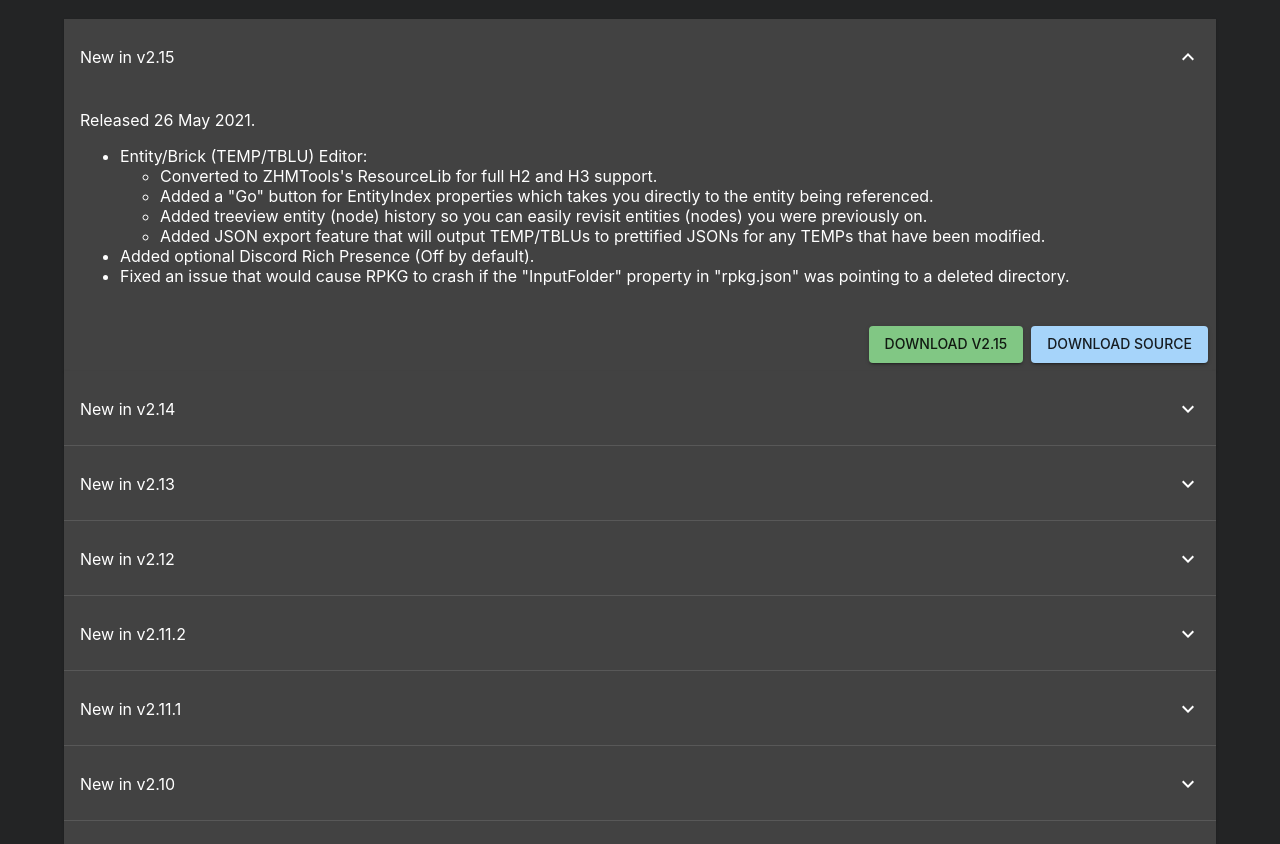
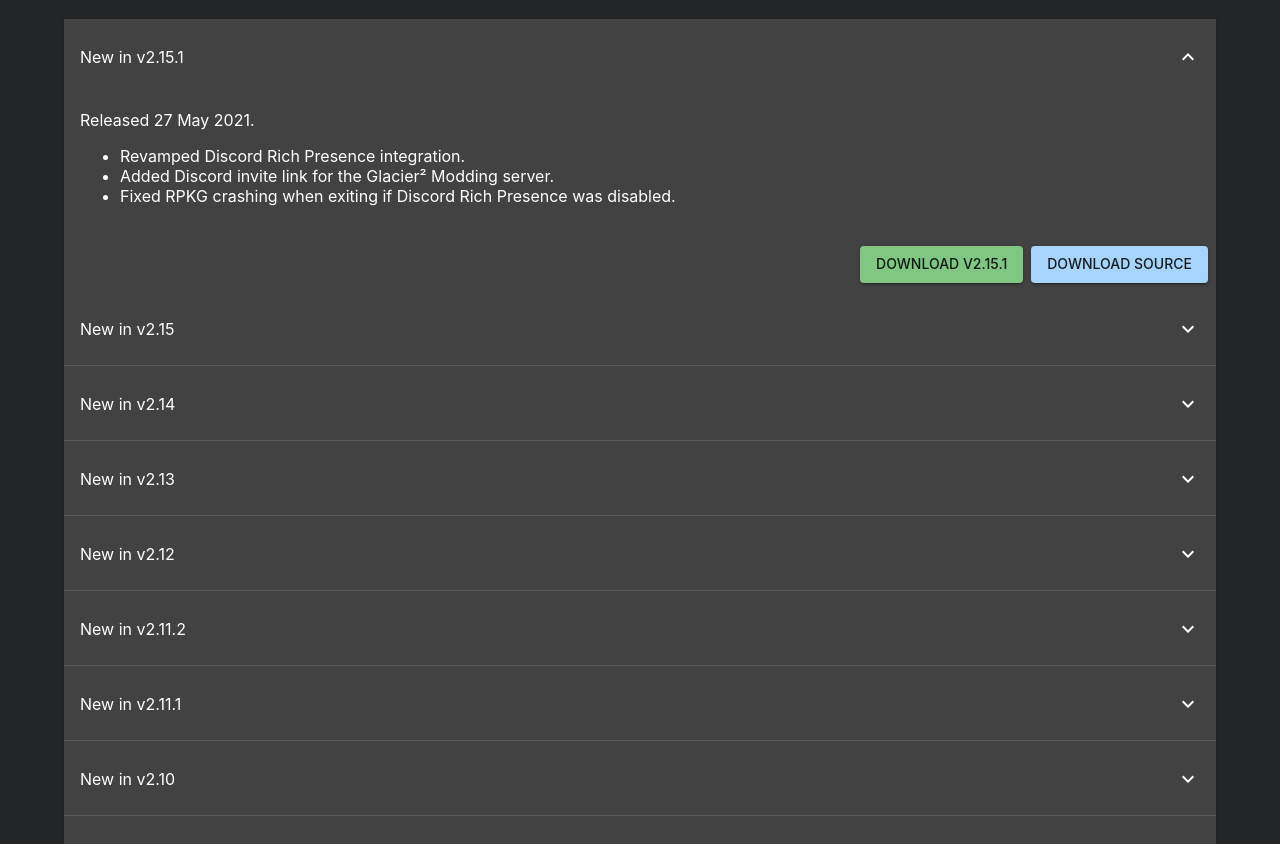
Before and after one commit to glacier-modding/glaciermodding.org-old, a Next.js app: page /rpkg in a window 1280 px wide. Shown: the part 1093-1937 px from the top of the page. Built offline with nearby package versions, Linux system fonts and the light colour scheme.

Commit message:
RPKG 2.15.1 Released

```diff
--- a/src/RpkgVersions.tsx
+++ b/src/RpkgVersions.tsx
@@ -7,6 +7,20 @@ export interface RpkgVersion {
 }
 
 export const latest: RpkgVersion = {
+    id: "2.15.1",
+    date: "27 May 2021",
+    changelog: (
+        <React.Fragment>
+            <ul>
+                <li>Revamped Discord Rich Presence integration.</li>
+                <li>Added Discord invite link for the Glacier² Modding server.</li>
+                <li>Fixed RPKG crashing when exiting if Discord Rich Presence was disabled.</li>
+            </ul>
+        </React.Fragment>
+    )
+}
+
+export const VERSION_2_15: RpkgVersion = {
     id: "2.15",
     date: "26 May 2021",
     changelog: (
@@ -930,6 +944,7 @@ export const VERSION_1_0: RpkgVersion = {
 
 export const versions: RpkgVersion[] = [
     latest,
+    VERSION_2_15,
     VERSION_2_14,
     VERSION_2_13,
     VERSION_2_12,
```
